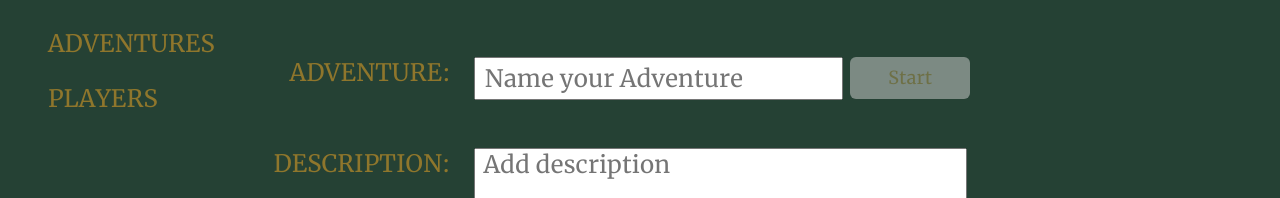
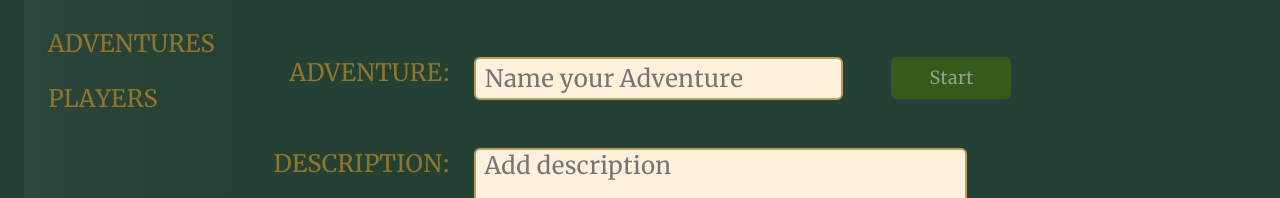
Before and after one commit to redjohnfrv/dndhelper-next, a Next.js app: page /new in a window 1280 px wide. Shown: the part 171-369 px from the top of the page. Built offline with nearby package versions, Linux system fonts and the light colour scheme.

Commit message:
styles: sidebar, header menu, new adventure

```diff
--- a/constants/styles.ts
+++ b/constants/styles.ts
@@ -8,8 +8,9 @@ export const color = {
   black: '#0c0c0c',
   danger: '#720505',
   white: '#fff0db',
-  darkGreen: '#254134', //bg
-  gold: '#8f762c', //common nav, h1
-  transparent: 'rgba(232,232,232,0.16)', //transparent blocks
-  lightGold: '#b7a059', //sublinks, h2,h3
+  darkGreen: '#254134', // bg
+  green: '#487302', // buttons
+  gold: '#8f762c', // common nav, h1
+  transparent: 'rgba(232,232,232,0.16)', // transparent blocks
+  lightGold: '#b7a059', // sublinks, h2,h3
 }
--- a/db.json
+++ b/db.json
@@ -5,12 +5,6 @@
       "desc": "This adventure tells us about a hard way of a man who once decided to make the D&D Master Helper ...",
       "avatar": "/images/P5UuK5SQ8vM.jpg",
       "id": 1
-    },
-    {
-      "name": "layout design adventure",
-      "desc": "testing layout testing layout testing layout testing layout testing layout testing layout",
-      "avatar": null,
-      "id": 2
     }
   ],
   "modules": [
--- a/layout/CreateAdventure/CreateAdventure.tsx
+++ b/layout/CreateAdventure/CreateAdventure.tsx
@@ -39,6 +39,14 @@ export const CreateAdventure = () => {
           onSubmit={onSubmit}
           render={({handleSubmit, invalid}) => (
             <form onSubmit={handleSubmit}>
+              <LineWrapper>
+                <Field
+                  name="adventure"
+                  placeholder="Name your Adventure"
+                  component={FormInput}
+                  label="ADVENTURE: "
+                  validate={composeValidators(validators.required)}
+                />
                 <Button
                   type="submit"
                   title="Start"
@@ -46,13 +54,7 @@ export const CreateAdventure = () => {
                   small={true}
                   loading={isCreating}
                 />
-              <Field
-                name="adventure"
-                placeholder="Name your Adventure"
-                component={FormInput}
-                label="ADVENTURE: "
-                validate={composeValidators(validators.required)}
-              />
+              </LineWrapper>
               <Field
                 name="description"
                 placeholder="Add description"
@@ -84,10 +86,12 @@ const Adding = styled.div`
   & input {
     margin-bottom: 48px;
   }
+`
+const LineWrapper = styled.div`
+  display: flex;
+  gap: 48px;
 
   & button {
-    position: absolute;
-    top: 48px;
-    right: 29%;
+    height: 100%;
   }
 `
--- a/layout/Header/HeaderMenu/HeaderMenu.tsx
+++ b/layout/Header/HeaderMenu/HeaderMenu.tsx
@@ -1,11 +1,11 @@
 import React from 'react'
 import styled from 'styled-components'
 
+//** utils
+import {color, routes} from '../../../constants'
+
 //** components
 import Link from 'next/link'
-
-//** utils
-import {routes} from '../../../constants'
 
 export const HeaderMenu = () => {
 
@@ -22,4 +22,12 @@ const Wrapper = styled.nav`
   display: flex;
   justify-content: flex-start;
   gap: 24px;
+
+  & a:hover {
+    color: ${color.lightGold};
+
+    &:after {
+      background: ${color.lightGold};
+    }
+  }
 `
--- a/layout/SideBar/SideBar.tsx
+++ b/layout/SideBar/SideBar.tsx
@@ -2,8 +2,8 @@ import React from 'react'
 import styled from 'styled-components'
 
 //** utils
-import {size} from '../../constants'
-import {useSwitcher} from '../../hooks/useSwitcher'
+import {color, size} from '../../constants'
+import {useSwitcher} from '../../hooks'
 
 //** components
 import {Popup} from './index'
@@ -49,6 +49,8 @@ const Wrapper = styled.aside`
   width: 20%;
   min-width: 180px;
   padding: 24px 0 0 24px;
+  background: linear-gradient(.25turn, rgba(255, 255, 255, 0.04), 25%, rgba(255, 255, 255, 0));
+  border-radius: 12px;
 `
 const List = styled.nav`
   display: flex;
@@ -58,4 +60,8 @@ const List = styled.nav`
 const Item = styled.div`
   font-size: ${size.normalText};
   cursor: pointer;
+
+  &:hover {
+    color: ${color.lightGold};
+  }
 `
--- a/layout/ui/Button/Button.tsx
+++ b/layout/ui/Button/Button.tsx
@@ -54,12 +54,17 @@ const Btn = styled.button<{
   line-height: ${size.normalText};
   padding: 16px 0;
   text-align: center;
-  color: ${color.lightGold};
-  background: ${props => props.theme === 'warning' ? color.danger : '#d2d2d2'};
+  color: ${props => props.theme === 'warning' ? color.lightGold : 'white'};
+  background: ${props => props.theme === 'warning' ? color.danger : color.green};
   border: none;
   border-radius: 6px;
   pointer-events: all;
-  opacity: 1;
+  cursor: pointer;
+  opacity: .8;
+
+  &:hover {
+    opacity: 1;
+  }
 
   &:active {
     box-shadow: -1px -1px 1px 0 black, 1px 1px 1px 0 black;
--- a/layout/ui/FormInput/FormInput.tsx
+++ b/layout/ui/FormInput/FormInput.tsx
@@ -34,9 +34,12 @@ const Wrapper = styled.div`
     padding: 4px 8px;
     font-size: ${size.normalText};
     line-height: ${size.normalText};
+    background: ${color.white};
+    border-radius: 6px;
+    border: 2px solid ${color.lightGold};
   }
 
   & span {
-    color: ${color.danger};
+    color: ${color.lightGold};
   }
 `
--- a/layout/ui/FormTextarea/FormTextarea.tsx
+++ b/layout/ui/FormTextarea/FormTextarea.tsx
@@ -3,7 +3,7 @@ import styled from 'styled-components'
 import {FieldRenderProps} from 'react-final-form'
 
 //** utils
-import {size} from '../../../constants'
+import {color, size} from '../../../constants'
 
 interface Props extends FieldRenderProps<string> {
   placeholder?: string
@@ -35,5 +35,8 @@ const Wrapper = styled.div`
     padding: 4px 8px;
     font-size: ${size.normalText};
     line-height: ${size.normalText};
+    background: ${color.white};
+    border-radius: 6px;
+    border: 2px solid ${color.lightGold};
   }
 `
```
Lines whose indentation alone changed are shown as unchanged.
